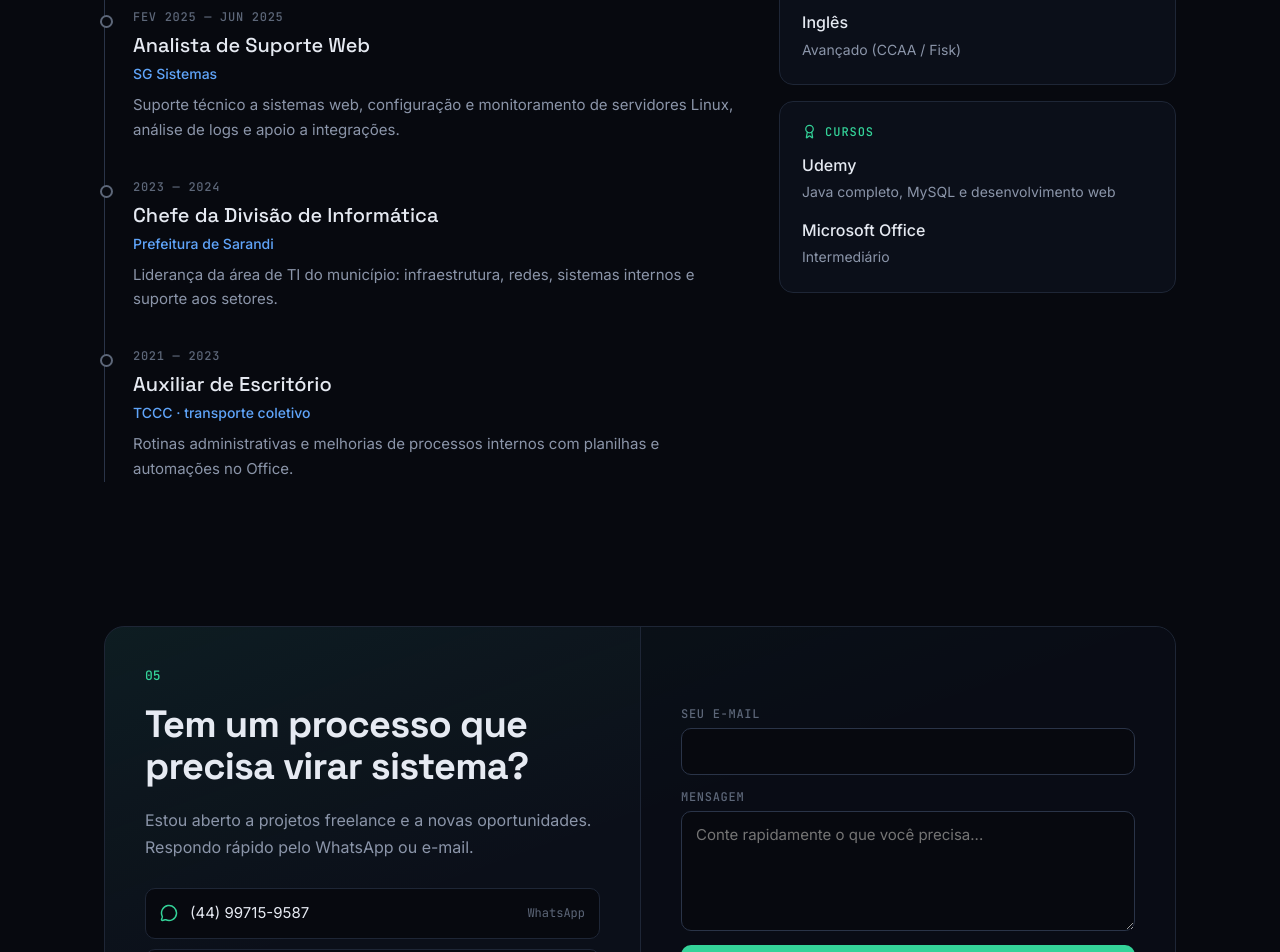
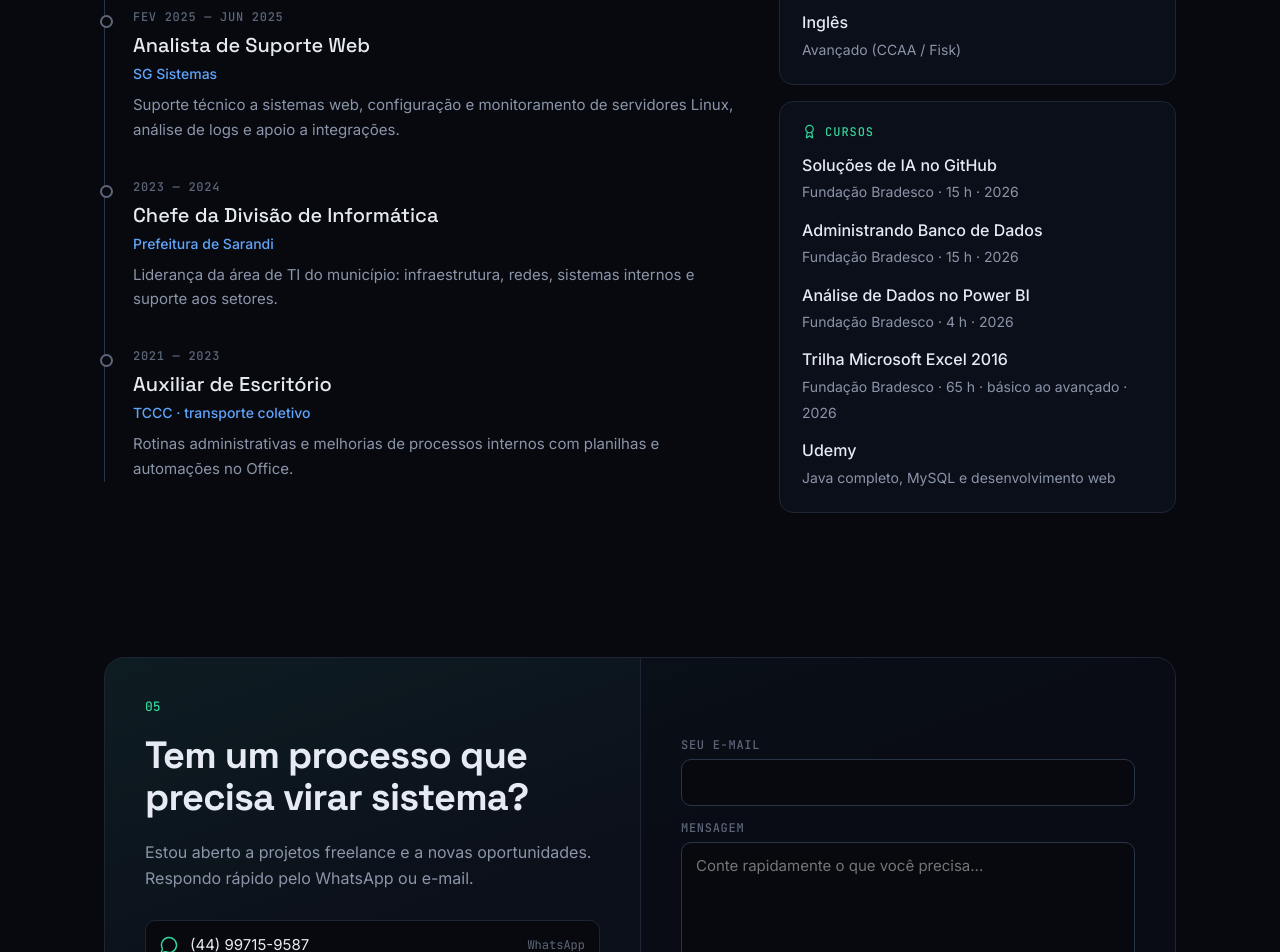
Before and after one commit to Nicolasplgn/portfolio, a plain HTML site: page index.html in a window 1280 px wide. Shown: the part 4804-5756 px from the top of the page. Drawn offline with nearby package versions, Linux system fonts and the light colour scheme.

Commit message:
feat: adiciona cursos de 2026 ao portfólio
Inclui os certificados da Escola Virtual da Fundação Bradesco
(IA no GitHub, Banco de Dados, Power BI e trilha de Excel de 65 h)
e troca o "Office intermediário" pela trilha de Excel. PT e EN.

Co-Authored-By: Claude Opus 5.5 <noreply@anthropic.com>

```diff
--- a/index.html
+++ b/index.html
@@ -557,8 +557,11 @@
           </div>
           <div class="side-card reveal">
             <h5><i data-lucide="award"></i> <span data-i18n="cert-t">Cursos</span></h5>
+            <div class="side-item"><strong data-i18n="cert-ia">Soluções de IA no GitHub</strong><span>Fundação Bradesco · 15 h · 2026</span></div>
+            <div class="side-item"><strong data-i18n="cert-bd">Administrando Banco de Dados</strong><span>Fundação Bradesco · 15 h · 2026</span></div>
+            <div class="side-item"><strong data-i18n="cert-bi">Análise de Dados no Power BI</strong><span>Fundação Bradesco · 4 h · 2026</span></div>
+            <div class="side-item"><strong data-i18n="cert-excel">Trilha Microsoft Excel 2016</strong><span data-i18n="cert-excel-d">Fundação Bradesco · 65 h · básico ao avançado · 2026</span></div>
             <div class="side-item"><strong>Udemy</strong><span data-i18n="cert-udemy">Java completo, MySQL e desenvolvimento web</span></div>
-            <div class="side-item"><strong>Microsoft Office</strong><span data-i18n="cert-office">Intermediário</span></div>
           </div>
         </aside>
       </div>
@@ -666,7 +669,9 @@
     'j4-d': 'Administrative routines and internal process improvements with spreadsheets and Office automation.',
     'edu-t': 'Education', 'edu-deg': 'Software Engineering',
     'lang-t': 'Languages', 'lang-pt': 'Portuguese', 'lang-native': 'Native', 'lang-en': 'English', 'lang-adv': 'Advanced (CCAA / Fisk)',
-    'cert-t': 'Courses', 'cert-udemy': 'Complete Java, MySQL and web development', 'cert-office': 'Intermediate',
+    'cert-t': 'Courses', 'cert-udemy': 'Complete Java, MySQL and web development',
+    'cert-ia': 'AI Solutions on GitHub', 'cert-bd': 'Database Administration', 'cert-bi': 'Data Analysis with Power BI',
+    'cert-excel': 'Microsoft Excel 2016 Track', 'cert-excel-d': 'Fundação Bradesco · 65 h · basic to advanced · 2026',
     'contact-title': 'Got a process that should become software?',
     'contact-sub': 'Open to freelance projects and new opportunities. I reply fast on WhatsApp or email.',
     'form-email': 'Your email', 'form-msg': 'Message', 'form-ph': 'Briefly tell me what you need...', 'form-send': 'Send message',
```
